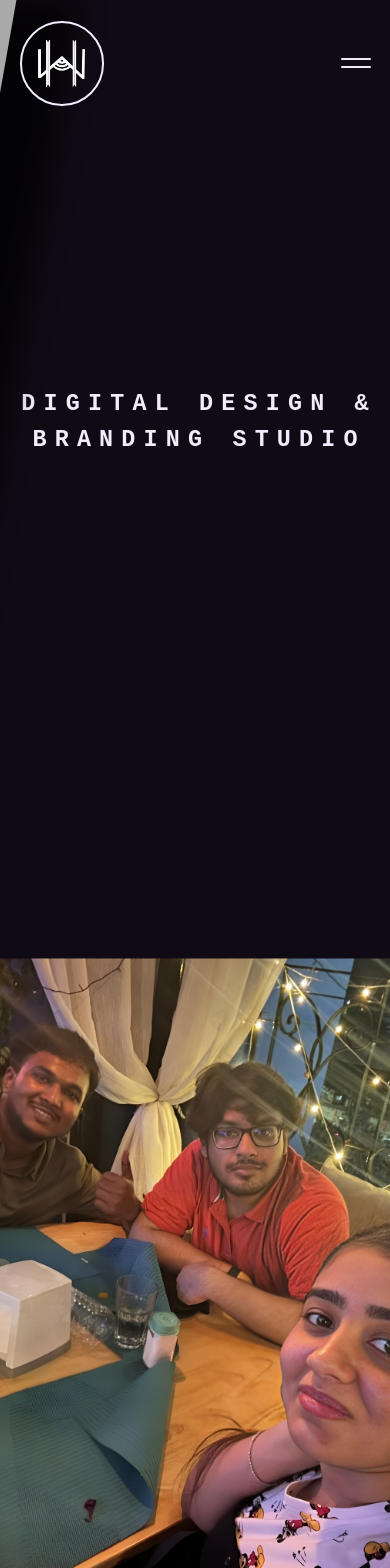
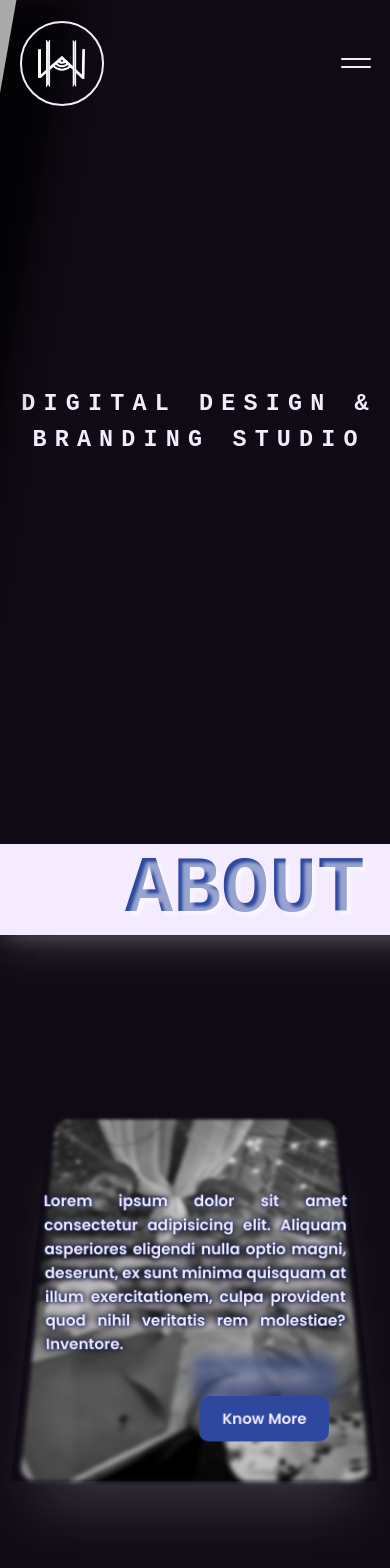
Before and after one commit to hymnsOfWeb/website, a Next.js app: page / in a window 390 px wide. Shown: the top 1568 px of the page. Built offline with nearby package versions, Linux system fonts and the light colour scheme; a web font is replaced by a local one.

Commit message:
About card responsive 1.0

```diff
--- a/modules/home/about/index.tsx
+++ b/modules/home/about/index.tsx
@@ -1,4 +1,12 @@
-import { type Ref, forwardRef } from "react";
+import {
+  forwardRef,
+  Fragment,
+  useRef,
+  useCallback,
+  useEffect,
+  Ref,
+  RefObject,
+} from "react";
 import Link from "next/link";
 import { ImageComp } from "@/components";
 import { aboutTextRibbon } from "@common-data";
@@ -17,7 +25,7 @@ import {
 } from "./styles";
 
 const CommonCardContent = ({ disabled }: { disabled?: boolean }) => (
-  <>
+  <Fragment>
     <span>
       Lorem ipsum dolor sit amet consectetur adipisicing elit. Aliquam
       asperiores eligendi nulla optio magni, deserunt, ex sunt minima quisquam
@@ -31,12 +39,45 @@ const CommonCardContent = ({ disabled }: { disabled?: boolean }) => (
         Know More
       </Link>
     )}
-  </>
+  </Fragment>
 );
 
 function A(_: unknown, ref: Ref<HTMLDivElement>) {
+  const aboutCardRef = useRef<HTMLDivElement>(null);
+
+  const observerCallback = useCallback<IntersectionObserverCallback>(
+    (entries) => {
+      if (entries[0]?.isIntersecting && window?.innerHeight > 500) {
+        aboutCardRef.current?.classList.add("hovered");
+      } else {
+        aboutCardRef.current?.classList.remove("hovered");
+      }
+    },
+    []
+  );
+
+  useEffect(() => {
+    const observerOption = {
+      threshold: 0.9,
+      root: null,
+    };
+    // const screenWidth = window.innerWidth;
+    const observer: IntersectionObserver = new IntersectionObserver(
+      observerCallback,
+      observerOption
+    );
+    const element = (ref as RefObject<HTMLDivElement>).current;
+    if (element) {
+      observer.observe(element);
+    }
+    return () => {
+      if (element) {
+        observer.unobserve(element);
+      }
+    };
+  }, [observerCallback, ref]);
+
   const { count, text } = aboutTextRibbon;
-
   const ribbonSpans = Array(count)
     .fill(text)
     .map((text, index) => {
@@ -54,7 +95,11 @@ function A(_: unknown, ref: Ref<HTMLDivElement>) {
           {ribbonSpans}
         </div>
       </div>
-      <div className="about-card-container" css={aboutCardContainer}>
+      <div
+        className="about-card-container hovered"
+        css={aboutCardContainer}
+        ref={aboutCardRef}
+      >
         <div className="about-card" css={aboutCard}>
           <ImageComp
             src="/assets/images/about-bg.png"
--- a/modules/home/about/styles.ts
+++ b/modules/home/about/styles.ts
@@ -2,21 +2,39 @@ import { css } from "@emotion/react";
 
 export const aboutWrapper = css`
   width: 100%;
-  height: 100vh;
+  height: 80vh;
   overflow: hidden;
   position: relative;
+  @media only screen and (max-height: 500px) {
+    height: 100vh;
+    margin-top: 150px;
+    padding: 0;
+    overflow: visible;
+  }
+  @media only screen and (width < 400px) {
+    height: 100vh;
+  }
 `;
 
 export const ribbonWrapper = css`
-  position: relative;
+  position: absolute;
   padding: 4vh 0;
-  rotate: -15deg;
-  width: 120%;
-  transform: translate(-10%, 27.5vh);
+  width: 120vw;
+  top: 50%;
+  left: 50%;
+  transform: translate(-50%, -50%) rotate(-10deg);
   background-color: var(--color-text-primary);
   box-shadow: 0 0 5px rgba(0, 0, 0, 0.5),
     0 0 20px -5px var(--box-shadow-primary),
     0 0 30px -10px rgba(185, 185, 185, 0.4), 0 0 60px rgba(255, 255, 255, 0.25);
+  @media only screen and (width < 900px) {
+    position: static;
+    transform: translate(0, 0) rotate(0);
+    padding: 0;
+    @media only screen and (max-height: 500px) {
+      transform: translateY(-200%);
+    }
+  }
 `;
 
 export const ribbonContainer = css`
@@ -24,11 +42,16 @@ export const ribbonContainer = css`
   height: 100%;
   display: flex;
   align-items: center;
-  justify-content: space-between;
+  justify-content: flex-start;
+  padding-left: 125px;
+  @media only screen and (width < 900px) {
+    width: 2250px;
+  }
 `;
 
 export const ribbonSpan = css`
   font-size: 8rem;
+  flex: 1;
   user-select: none;
   font-family: var(--font-mono);
   text-transform: uppercase;
@@ -39,11 +62,78 @@ export const ribbonSpan = css`
   -moz-background-clip: text;
   background-clip: text;
   text-shadow: 4px 4px 3px var(--color-text-shadow);
+  @media only screen and (width < 900px) {
+    font-size: 5rem;
+    @media only screen and (max-height: 500px) {
+      font-size: 2.5rem;
+    }
+  }
+`;
+
+const cardHovered = css`
+  .about-card {
+    transform: perspective(900px) rotateX(30deg) translateZ(0) translateY(-10%);
+    box-shadow: 0px 50px 50px -25px rgba(125, 125, 125, 0.35);
+    width: 95%;
+    .about-bg {
+      filter: blur(2px) grayscale(1);
+    }
+    .text-shadow {
+      opacity: 0.85;
+      filter: blur(3.5px);
+      transform: scaleY(1.5) translateY(-5%);
+    }
+    @media only screen and (max-height: 500px) {
+      transform: none;
+      box-shadow: none;
+      .about-bg {
+        filter: none;
+      }
+    }
+  }
+  .about-text-container {
+    transform: perspective(900px) rotateX(-5deg) translateZ(0) translateY(-10%)
+      scale(1.1);
+    opacity: 1;
+  }
+  @media only screen and (width < 900px) {
+    .about-card {
+      .text-shadow {
+        width: 90%;
+        transform: scaleY(1) translateY(-5%);
+      }
+    }
+    .about-text-container {
+      width: 90%;
+      transform: perspective(900px) rotateX(-5deg) translateZ(0)
+        translateY(-10%) scale(0.95);
+      opacity: 1;
+      @media only screen and (height < 500px) {
+        width: 100%;
+        opacity: 1;
+        height: 100%;
+        transform: none;
+        right: 0;
+        span {
+          width: 40%;
+          display: block;
+          padding: 0;
+          height: 90%;
+          transform: translateX(57.5%);
+        }
+        a {
+          padding: 5px 15px;
+          bottom: 70px;
+        }
+      }
+    }
+  }
 `;
 
 export const aboutCardContainer = css`
   aspect-ratio: 3.25 / 4;
   width: 500px;
+  max-width: 90vw;
   position: absolute;
   top: 50%;
   left: 50%;
@@ -53,24 +143,28 @@ export const aboutCardContainer = css`
   place-items: center;
   transition: all 0.5s ease;
   border-radius: 15px;
-  &:hover {
-    .about-card {
-      transform: perspective(900px) rotateX(30deg) translateZ(0)
-        translateY(-10%);
-      box-shadow: 0px 50px 50px -25px rgba(125, 125, 125, 0.35);
-      .about-bg {
-        filter: blur(2px) grayscale(1);
-      }
-      .text-shadow {
-        opacity: 0.85;
-        filter: blur(3.5px);
-        transform: scaleY(1.5) translateY(-5%);
-      }
+  font-size: 1.6rem;
+
+  @media only screen and (width > 900px) {
+    &:hover {
+      ${cardHovered};
     }
-    .about-text-container {
-      transform: perspective(900px) rotateX(-5deg) translateZ(0)
-        translateY(-10%) scale(1.1);
-      opacity: 1;
+  }
+  @media only screen and (width < 900px) {
+    max-height: 500px;
+    width: 90vw; //??
+    transform: translate(-50%, -38.5%);
+    font-size: 1rem;
+    &.hovered {
+      ${cardHovered}
+    }
+    @media only screen and (max-height: 500px) {
+      max-width: 100%;
+      width: 100%;
+      height: 100%;
+      transform: none;
+      top: 0;
+      left: 0;
     }
   }
 `;
@@ -81,35 +175,72 @@ export const aboutCard = css`
   display: grid;
   place-items: center;
   transition: all 0.5s ease;
+  @media only screen and (max-height: 500px) {
+    height: 95%;
+    width: 95%;
+    position: relative;
+  }
 `;
 
 export const aboutBgImg = css`
   height: 100%;
   width: 100%;
-  aspect-ratio: 1;
   position: absolute;
   transition: all 0.5s ease;
   border-radius: 15px;
   overflow: hidden;
+  @media only screen and (width < 900px) {
+    width: 95%;
+    height: 100%;
+    @media only screen and (max-height: 500px) {
+      left: 0;
+      width: 50%;
+      height: 100%;
+    }
+  }
 `;
 
 export const commonCardContent = css`
   display: grid;
   place-items: center;
   text-align: justify;
-  font-size: 1.6rem;
+  font-size: inherit;
   font-weight: 600;
   color: rgba(255, 255, 255, 1);
   opacity: 0;
   height: 100%;
   width: 90%;
   transform: perspective(900px) rotateX(25deg) translateZ(0) translateY(-5%);
+  @media only screen and (width < 900px) {
+    width: 100%;
+    @media only screen and (height < 500px) {
+      width: 100%;
+      opacity: 1;
+      height: 100%;
+      transform: none;
+      right: 0;
+      span {
+        width: 40%;
+        display: block;
+        padding: 0;
+        height: 90%;
+        transform: translateX(57.5%);
+      }
+      a {
+        padding: 5px 15px;
+        bottom: 22.5vh;
+      }
+    }
+  }
 `;
 
 export const shadow = css`
   z-index: 1;
   transition: all 0.5s ease;
   ${commonCardContent}
+  @media only screen and (max-height: 500px) {
+    display: none;
+  }
 `;
 
 export const cardButton = css`
@@ -130,6 +261,14 @@ export const cardButton = css`
   &:hover {
     scale: 1.1;
   }
+  @media only screen and (width < 900px) {
+    scale: 1;
+  }
+  @media only screen and (width < 300px) {
+    bottom: 12.5%;
+    right: -5%;
+    scale: 0.65;
+  }
 `;
 
 export const shadowButton = css`
@@ -137,14 +276,18 @@ export const shadowButton = css`
   bottom: 25%;
   opacity: 0.65;
   filter: blur(5px) saturate(0.75);
+  @media only screen and (max-height: 500px) {
+    display: none;
+  }
 `;
 
 export const textContainer = css`
-  left: 5%;
+  @media only screen and (width > 900px) {
+    left: 5%;
+  }
   z-index: 2;
   position: absolute;
   transition: opacity 0.5s ease, transform 0.5s ease;
-
   text-shadow: 0 0 15px rgba(0, 0, 0, 0.75), 0 0 7px rgba(0, 0, 0, 0.75),
     0 0 5px var(--color-bg-secondary), 0 0 2px var(--color-bg-secondary);
   ${commonCardContent}
```
